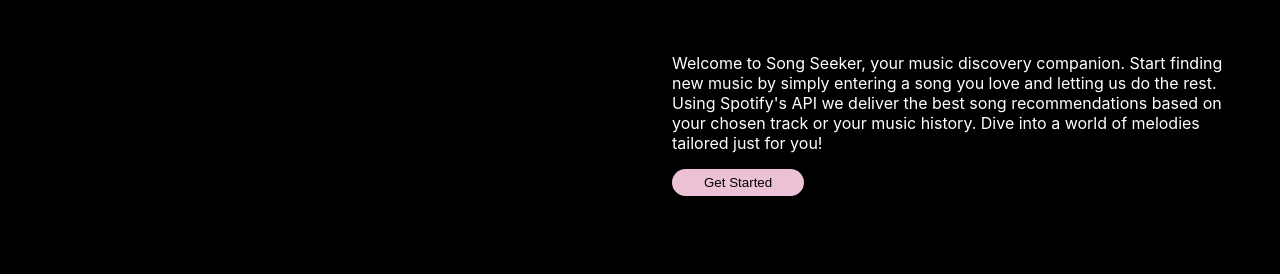
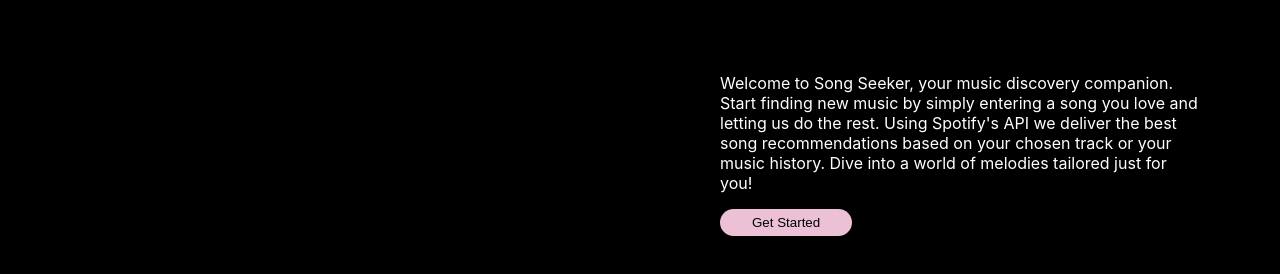
Before and after one commit to victora-lopez/Song-seeker, a React app in the folder song-seeker/: page / in a window 1280 px wide. Shown: the part 202-476 px from the top of the page. Built offline with nearby package versions, Linux system fonts and the light colour scheme.

Commit message:
Move state up to App level
Moving the state up links the get started
and log in to spotify button so when log
out is clicked on either they both update
to the appropriate values before is a user
is authenticated and authorized. Also some
tiny CSS changes were made on the content
Component to make the text look a little
cleaner.

```diff
--- a/song-seeker/src/Components/Content.css
+++ b/song-seeker/src/Components/Content.css
@@ -14,3 +14,9 @@
     display: grid;
     grid-template-rows: repeat(2, minmax(100px, 1fr));
 }
+
+.content-right div{
+    display: flex;
+    flex-flow: column nowrap;
+    max-width: 30rem;
+}
--- a/song-seeker/src/Components/Content.js
+++ b/song-seeker/src/Components/Content.js
@@ -2,7 +2,7 @@ import React from "react";
 import "./Content.css"
 import Login from "./Login";
 
-function Content() {
+function Content(props) {
     return(
         <div className="content">
 
@@ -17,7 +17,7 @@ function Content() {
                         API we deliver the best song recommendations based on your chosen track or your
                         music history. Dive into a world of melodies tailored just for you!
                     </p>
-                    <Login value="Get Started"/>
+                    <Login value="Get Started" token={props.token} setToken={props.setToken}/>
                 </div>
             </div>
         </div>
--- a/song-seeker/src/Components/Header.js
+++ b/song-seeker/src/Components/Header.js
@@ -3,7 +3,7 @@ import './Header.css';
 import Login from './Login';
 import logo from './logo-icon.png';
 
-function Header(){
+function Header(props){
     return(
     <div className='header'>
       <div className='header-left'>
@@ -17,7 +17,7 @@ function Header(){
         </ul>
       </nav>
       <div className='header-right'>
-        <Login value="Login to Spotify"/>
+        <Login value="Login to Spotify" token={props.token} setToken={props.setToken}/>
       </div>
     </div>
     );
--- a/song-seeker/src/Components/Login.js
+++ b/song-seeker/src/Components/Login.js
@@ -7,8 +7,6 @@ const AUTH_ENDPOINT = "https://accounts.spotify.com/authorize";
 const RESPONSE_TYPE = "token"
 
 function Login(props) {
-    const [token,setToken] = useState("");
-
     useEffect(() => {
         const hash = window.location.hash
         let token = window.localStorage.getItem("token")
@@ -23,16 +21,16 @@ function Login(props) {
             window.localStorage.setItem("token", token)
         }
 
-        setToken(token)
+        props.setToken(token)
     }, [])
 
     const logout = () => {
-        setToken("")
+        props.setToken("")
         window.localStorage.removeItem("token")
     }
 
     return(
-        !token ?
+        !props.token ?
             <a href={`${AUTH_ENDPOINT}?client_id=${CLIENT_ID}&redirect_uri=${REDIRECT_URI}&response_type=${RESPONSE_TYPE}`}>
                 <button className="login">{props.value}</button>
             </a>:
--- a/song-seeker/src/Containers/App.js
+++ b/song-seeker/src/Containers/App.js
@@ -2,13 +2,14 @@
 import './App.css';
 import Header from "../Components/Header"
 import Content from '../Components/Content';
+import { useState } from 'react';
 
 function App() {
-
+  const [token,setToken] = useState("");
   return (
       <div>
-        <Header/>
-        <Content/>
+        <Header token={token} setToken={setToken}/>
+        <Content token={token} setToken={setToken}/>
       </div>
   );
 }
```
